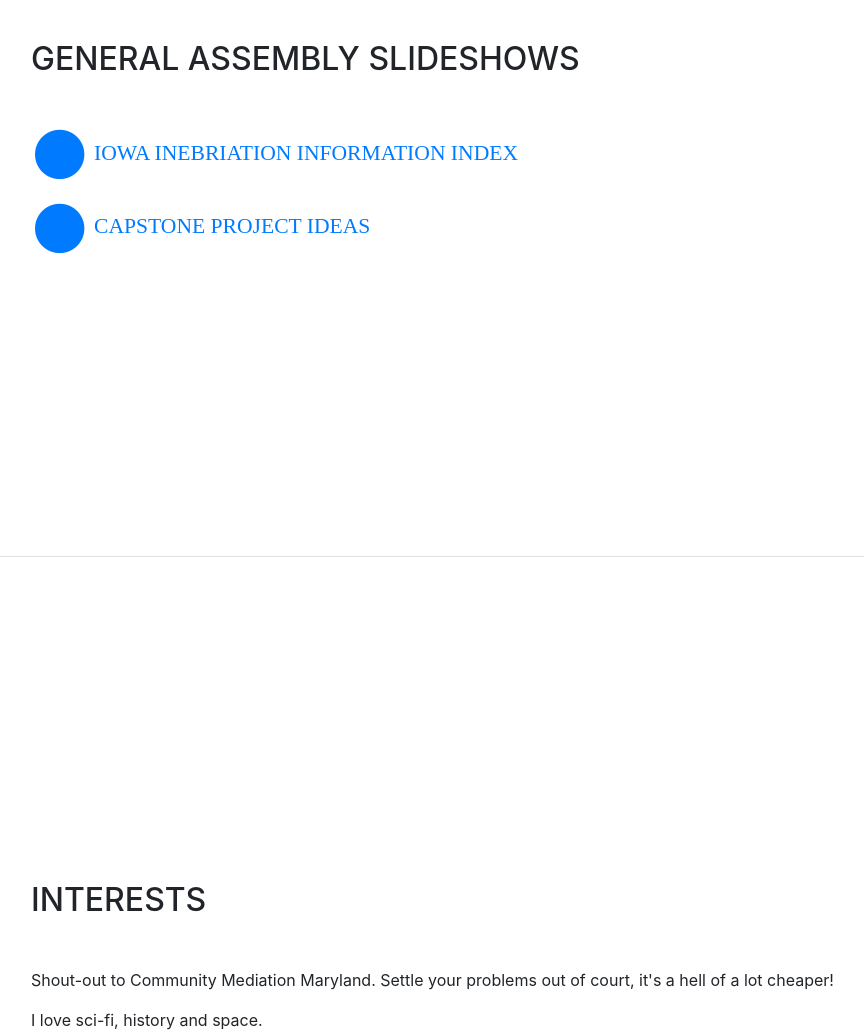
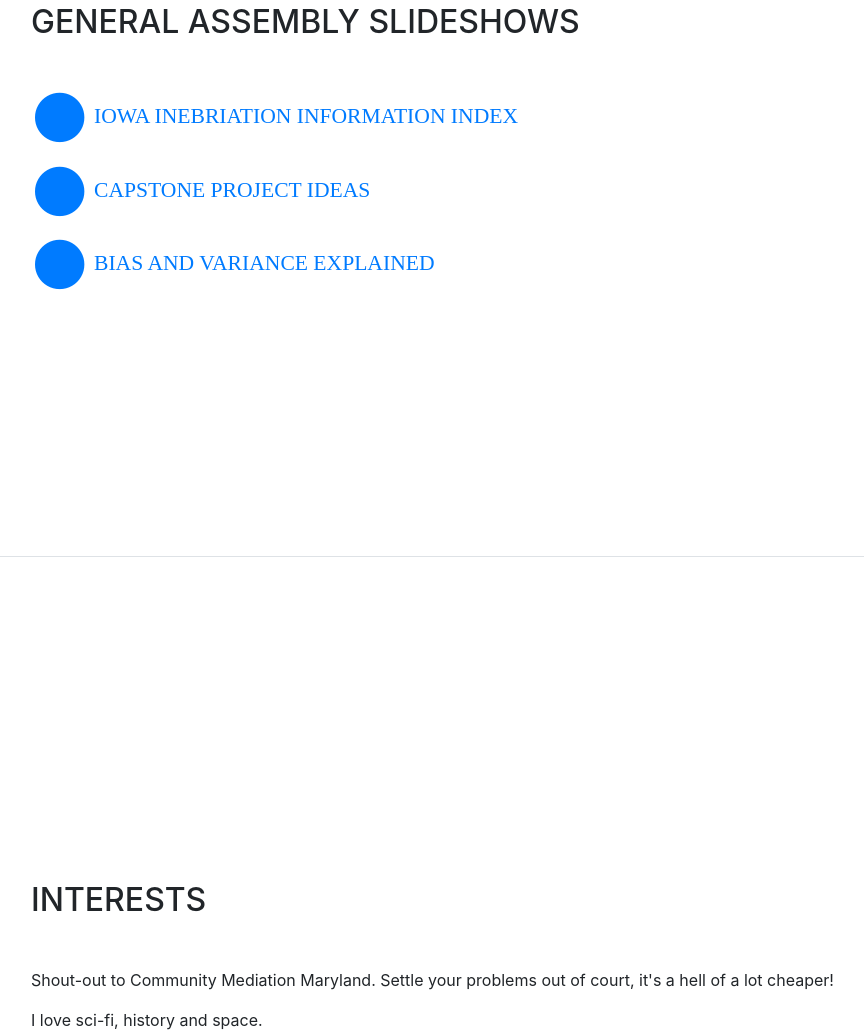
Before and after one commit to johnfwhitesell/PersonalWebsite, a website with bundled scripts: page index.html in a window 1280 px wide. Shown: the part 2643-3678 px from the top of the page, without its empty margins (289-1153 px from the left). Built offline with nearby package versions, Linux system fonts and the light colour scheme; a web font is replaced by a local one.

Commit message:
new powerpoint

```diff
--- a/index.html
+++ b/index.html
@@ -181,7 +181,16 @@
               </a>
             </li>
 		  </div>
-
+		  <div class="subheading mb-3">
+		    <li class="list-inline-item">
+              <a href="https://git.generalassemb.ly/pages/JohnFWhitesell/biasvariance/">
+                <span class="fa-stack fa-lg">
+                  <i class="fa fa-circle fa-stack-2x"></i>
+                </span>
+				<span class="text-primary">Bias and Variance Explained</span>
+              </a>
+            </li>
+		  </div>
         </div>
       </section>
 
```
